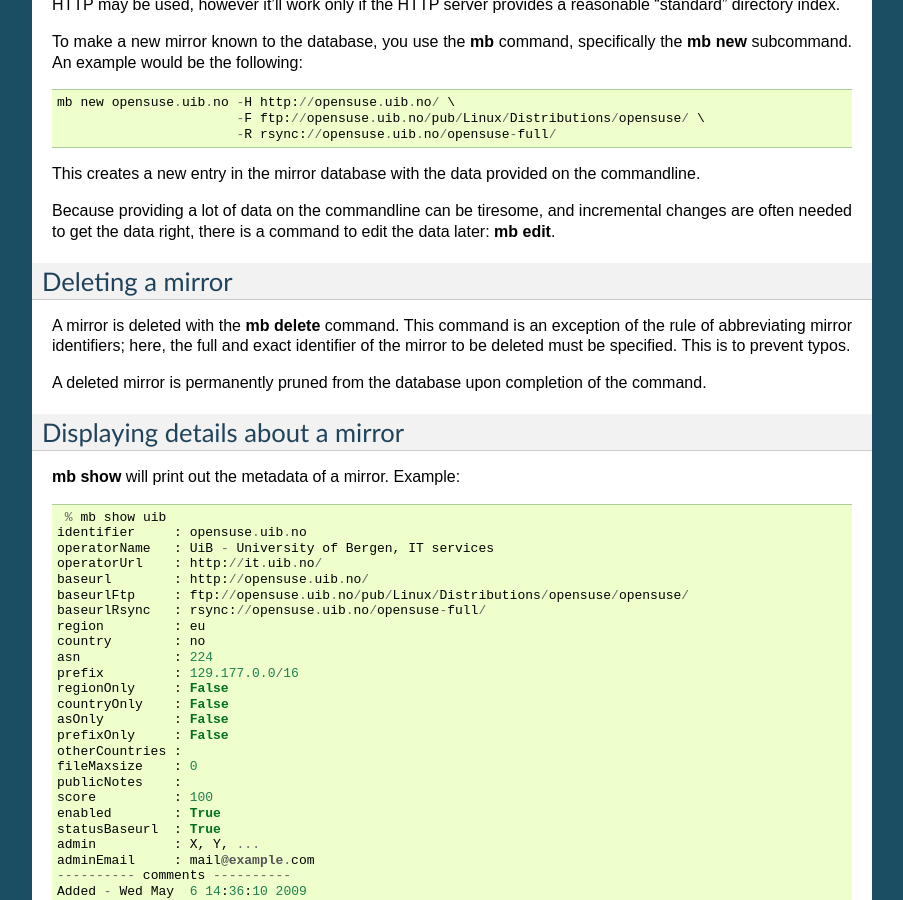
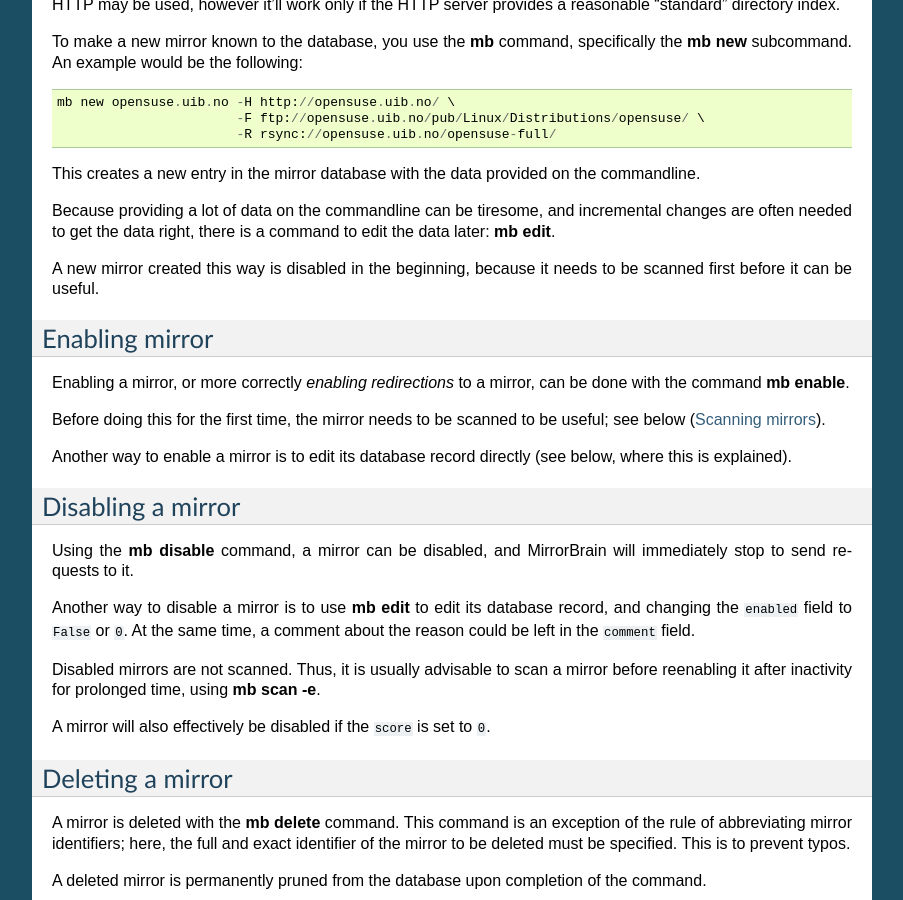
Before and after one commit to hayalci/mirrorbrain, a Sphinx documentation site: the page built from docs/mirrors.rst, in a window 1280 px wide and 900 px high, scrolled down 1933 px. Shown: the whole window, without its empty margins (198-1101 px from the left). Built offline with Sphinx 7.4.7, drawn with Linux system fonts in a browser that asks for light colours; some of the changed text lies outside the part shown.

Commit message:
docs/mirrors: add section about enabling/disabling mirrors
git-svn-id: http://svn.mirrorbrain.org/svn/mirrorbrain/trunk@7836 2d291e14-ff0c-0410-a3fa-d5caa9871f55

```diff
--- a/docs/mirrors.rst
+++ b/docs/mirrors.rst
@@ -135,6 +135,40 @@
 Because providing a lot of data on the commandline can be tiresome, and
 incremental changes are often needed to get the data right, there is a command to
 edit the data later: :program:`mb edit`.
+
+A new mirror created this way is disabled in the beginning, because it needs to
+be scanned first before it can be useful.
+
+
+Enabling mirror
+---------------
+
+Enabling a mirror, or more correctly *enabling redirections* to a mirror, can
+be done with the command :program:`mb enable`.
+
+Before doing this for the first time, the mirror needs to be scanned to be
+useful; see below (:ref:`scanning_mirrors`).
+
+Another way to enable a mirror is to edit its database record directly (see
+below, where this is explained).
+
+
+Disabling a mirror
+------------------
+
+Using the :program:`mb disable` command, a mirror can be disabled, and
+MirrorBrain will immediately stop to send requests to it.
+
+Another way to disable a mirror is to use :program:`mb edit` to edit its
+database record, and changing the ``enabled`` field to ``False`` or ``0``. At
+the same time, a comment about the reason could be left in the ``comment``
+field.
+
+Disabled mirrors are not scanned. Thus, it is usually advisable to scan a
+mirror before reenabling it after inactivity for prolonged time, using
+:program:`mb scan -e`.
+
+A mirror will also effectively be disabled if the ``score`` is set to ``0``.
 
 
 Deleting a mirror
@@ -291,6 +325,8 @@
 would be listing all mirrors with the command :program:`mb list --prio --as
 --prefix --country --region`.
 
+
+.. _scanning_mirrors:
 
 Scanning mirrors
 ----------------
```
